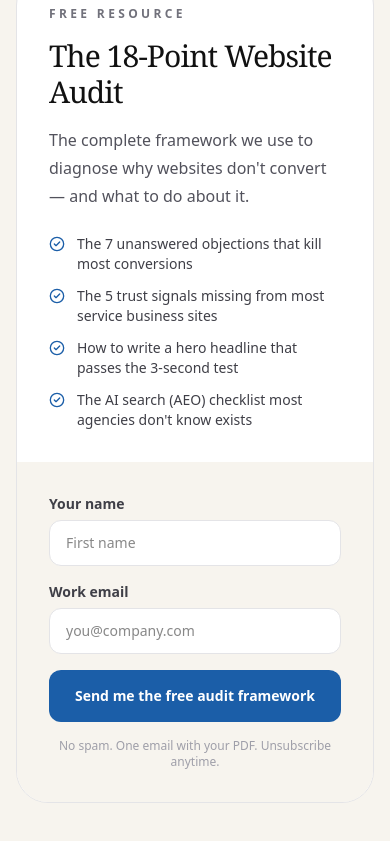
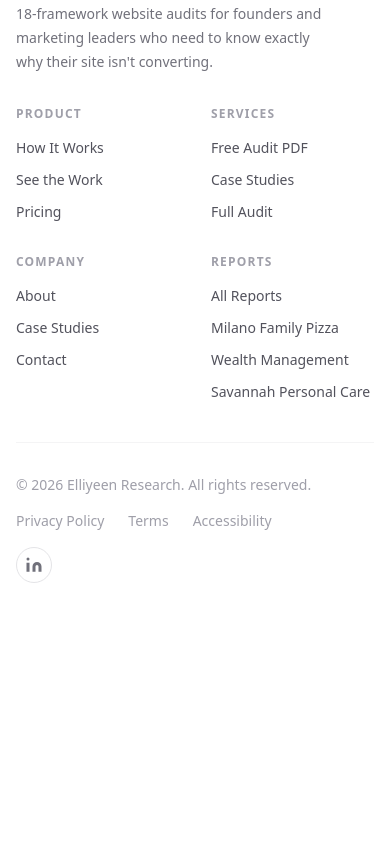
Before and after one commit to elliyeen/elliyeen-get-started, a Next.js app: page / in a window 390 px wide. Shown: the part 7203-8044 px from the top of the page. After the commit the page ends 7826 px from the top, so only its background shows below. Built offline with nearby package versions, Linux system fonts and the light colour scheme.

Commit message:
Remove Free resource / 18-Point Audit section

```diff
--- a/app/page.tsx
+++ b/app/page.tsx
@@ -463,80 +463,6 @@ export default function GetStartedPage() {
           </div>
         </section>
 
-
-        {/* Fix 9 — Email capture / Lead magnet */}
-        <section id="lead-magnet" className="mx-auto max-w-7xl px-4 py-10 sm:px-6">
-          <div className="overflow-hidden rounded-[2rem] border border-zinc-200 bg-white">
-            <div className="grid md:grid-cols-2">
-              <div className="p-8 md:p-12">
-                <p className="text-xs font-bold uppercase tracking-[0.28em] text-zinc-500">Free resource</p>
-                <h2 className="mt-4 font-serif text-3xl tracking-[-0.03em] md:text-4xl">
-                  The 18-Point Website Audit
-                </h2>
-                <p className="mt-4 text-base leading-7 text-zinc-600">
-                  The complete framework we use to diagnose why websites don't convert — and what to do about it.
-                </p>
-                <ul className="mt-6 space-y-3">
-                  {[
-                    "The 7 unanswered objections that kill most conversions",
-                    "The 5 trust signals missing from most service business sites",
-                    "How to write a hero headline that passes the 3-second test",
-                    "The AI search (AEO) checklist most agencies don't know exists",
-                  ].map((point) => (
-                    <li key={point} className="flex items-start gap-3 text-sm text-zinc-700">
-                      <CheckCircle2 size={16} className="mt-0.5 shrink-0 text-[#1B5EA8]" />
-                      {point}
-                    </li>
-                  ))}
-                </ul>
-              </div>
-
-              <div className="flex items-center bg-[#f7f4ee] p-8 md:p-12">
-                {/* Wire this form to Resend / ConvertKit / Mailchimp before launch */}
-                <form action="#" method="POST" className="w-full space-y-4" aria-label="Download the 18-Point Website Audit PDF">
-                  <div>
-                    <label htmlFor="audit-name" className="mb-1.5 block text-sm font-semibold text-zinc-700">
-                      Your name
-                    </label>
-                    <input
-                      id="audit-name"
-                      name="name"
-                      type="text"
-                      autoComplete="given-name"
-                      required
-                      placeholder="First name"
-                      className="w-full rounded-xl border border-zinc-200 bg-white px-4 py-3 text-sm outline-none focus:border-zinc-400 focus:ring-2 focus:ring-zinc-100"
-                    />
-                  </div>
-                  <div>
-                    <label htmlFor="audit-email" className="mb-1.5 block text-sm font-semibold text-zinc-700">
-                      Work email
-                    </label>
-                    <input
-                      id="audit-email"
-                      name="email"
-                      type="email"
-                      autoComplete="email"
-                      required
-                      placeholder="you@company.com"
-                      className="w-full rounded-xl border border-zinc-200 bg-white px-4 py-3 text-sm outline-none focus:border-zinc-400 focus:ring-2 focus:ring-zinc-100"
-                    />
-                  </div>
-                  <button
-                    type="submit"
-                    className="w-full rounded-xl bg-[#1B5EA8] px-6 py-4 text-sm font-bold text-white hover:bg-[#164d8e]"
-                  >
-                    Send me the free audit framework
-                  </button>
-                  <p className="text-center text-xs text-zinc-400">
-                    No spam. One email with your PDF. Unsubscribe anytime.
-                  </p>
-                </form>
-              </div>
-            </div>
-          </div>
-        </section>
-
         {/* Footer — all links point to real anchors */}
         <footer className="border-t border-zinc-100 bg-white">
           <div className="mx-auto max-w-7xl px-4 py-10 sm:px-6 sm:py-12">
```
